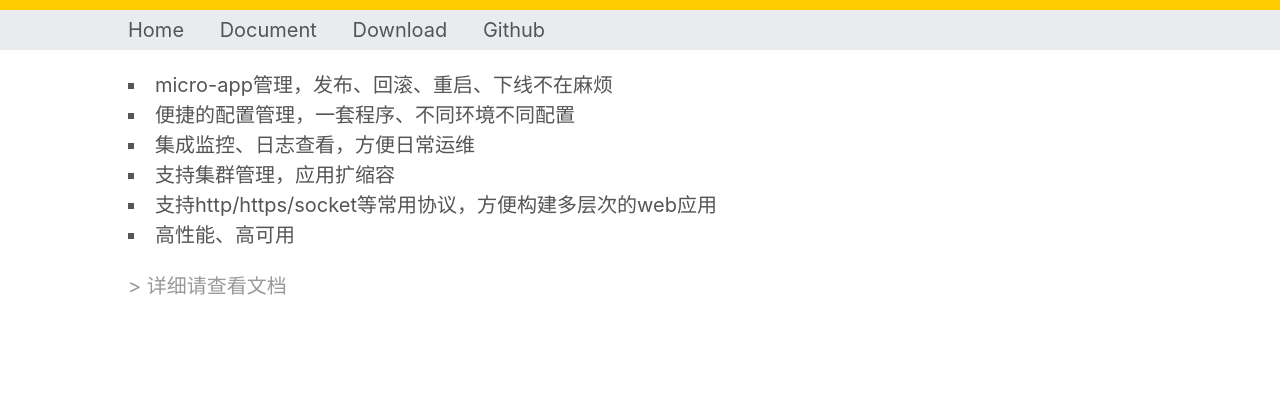
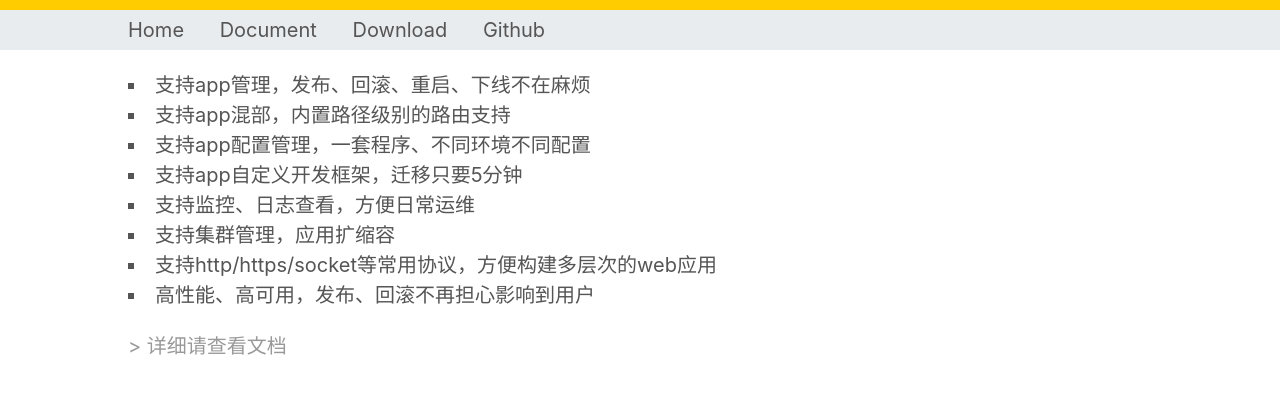
Before and after one commit to alibaba-archive/node-honeycomb.github.io, a plain HTML site: page index.html in a window 1280 px wide. Shown: the part 217-610 px from the top of the page. Drawn offline with nearby package versions, Linux system fonts and the light colour scheme.

Commit message:
chore: update feature

```diff
--- a/index.html
+++ b/index.html
@@ -3,7 +3,7 @@
     <meta charset="utf-8">
     <meta name="viewport" content="width=device-width, height=device-height">
     <link rel="shortcut icon" type="image/x-icon" href="logo.ico"/>
-    <title>Honeycomb - a micro app container</title>
+    <title>Honeycomb - A micro-app container</title>
     <style>
       body {
         padding: 0px;
@@ -80,12 +80,14 @@
     <section class="feature">
       <div class="inner">
         <ul>
-          <li>micro-app管理，发布、回滚、重启、下线不在麻烦</li>
-          <li>便捷的配置管理，一套程序、不同环境不同配置</li>
-          <li>集成监控、日志查看，方便日常运维</li>
+          <li>支持app管理，发布、回滚、重启、下线不在麻烦</li>
+          <li>支持app混部，内置路径级别的路由支持</li>
+          <li>支持app配置管理，一套程序、不同环境不同配置</li>
+          <li>支持app自定义开发框架，迁移只要5分钟</li>
+          <li>支持监控、日志查看，方便日常运维</li>
           <li>支持集群管理，应用扩缩容</li>
           <li>支持http/https/socket等常用协议，方便构建多层次的web应用</li>
-          <li>高性能、高可用</li>
+          <li>高性能、高可用，发布、回滚不再担心影响到用户</li>
         </ul>
         <p>
           <a href="/docs/zh_cn" target='_blank'>> 详细请查看文档</a>
```
